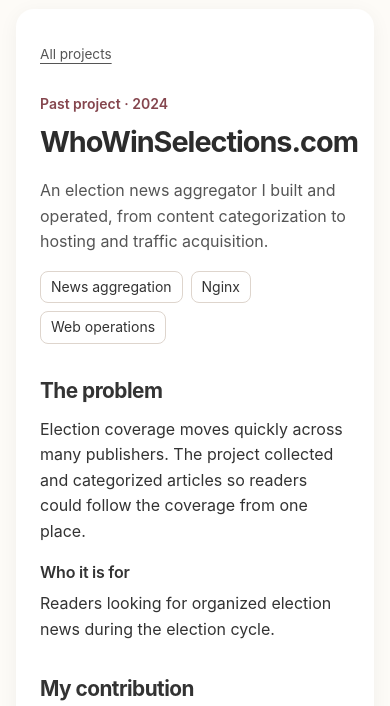
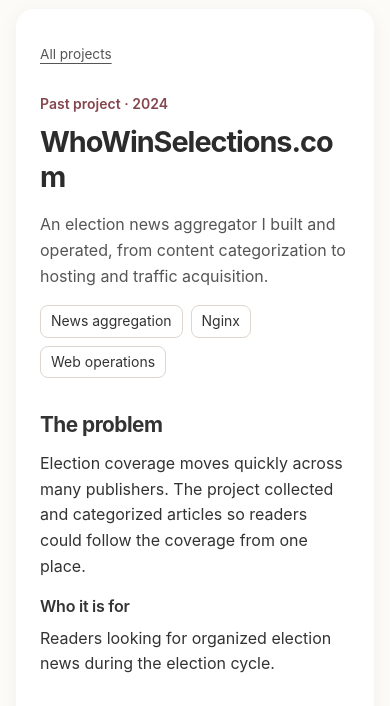
Before and after one commit to MitkoMitrov/mitkomitrov.github.io, an Astro site: page /work/election-news/ in a window 390 px wide. Shown: the part 103-809 px from the top of the page. Built offline with nearby package versions, Linux system fonts and the light colour scheme; Astro itself is replaced by a stand-in of ours.

Commit message:
fix: wrap long case-study titles on narrow screens (#19)

```diff
--- a/src/styles/global.css
+++ b/src/styles/global.css
@@ -86,7 +86,7 @@ h3 {font-size: 1rem; font-weight: 600; line-height: 1.4; letter-spacing: -0.015e
 .project-link {display: inline-flex; align-items: center; min-height: 44px; margin-top: 8px; color: var(--accent); font-size: 0.85rem; font-weight: 600;}
 .project-link + .project-link {margin-left: 20px;}
 .detail-page {background: var(--surface); grid-column: 1 / -1; font-size: 1rem;}
-.detail-page h1 {font-size: clamp(1.8rem, 5vw, 2.6rem); max-width: 22ch; margin: 10px 0 18px;}
+.detail-page h1 {font-size: clamp(1.8rem, 5vw, 2.6rem); max-width: 22ch; margin: 10px 0 18px; overflow-wrap: anywhere;}
 .detail-page h2 {margin: 32px 0 12px;}
 .detail-page h3 {margin: 16px 0 8px;}
 .detail-page p + p, .prose p + p {margin-top: 14px;}
```
